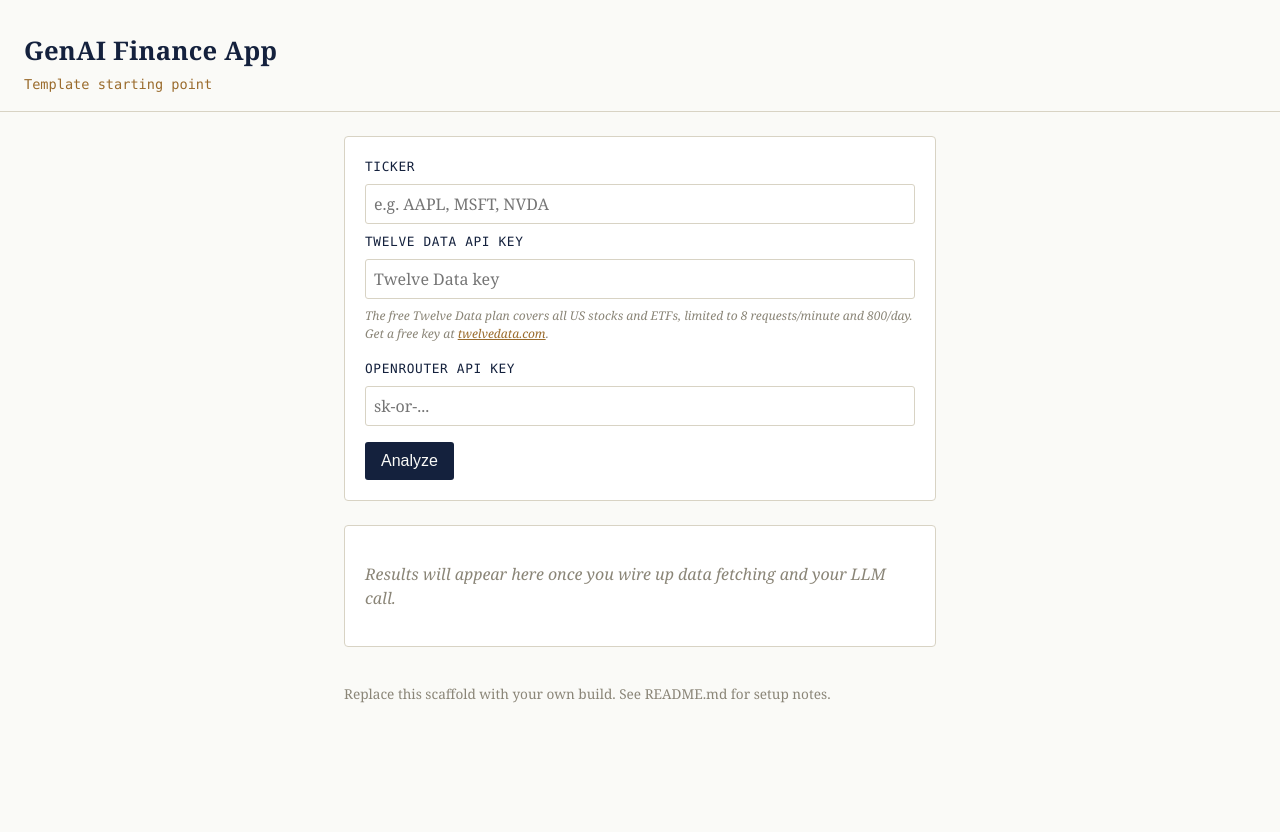
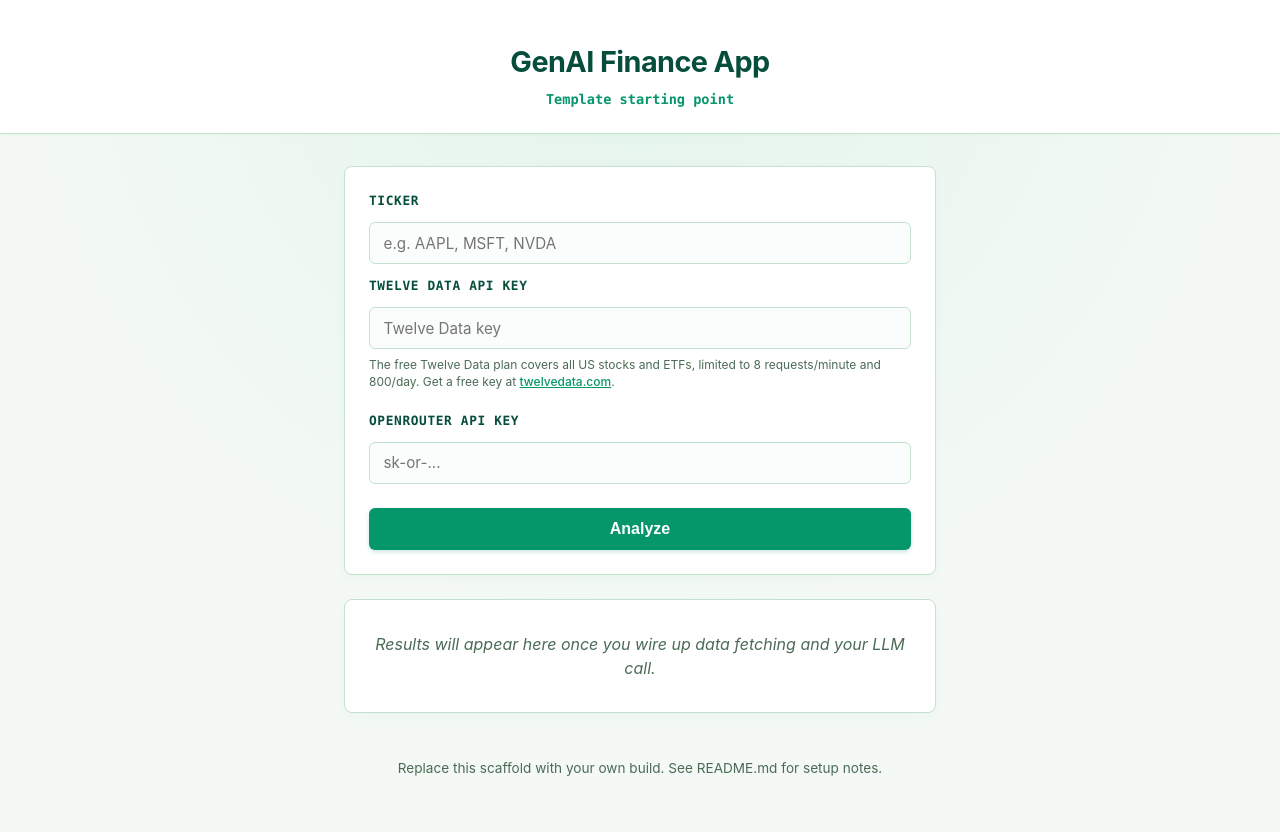
Before and after one commit to h12540871/Custom-App, a website built with Vite: page index.html in a window 1280 px wide. Before the commit the page ends 800 px from the top, so only its background shows below. Built offline with nearby package versions, Linux system fonts and the light colour scheme.

Commit message:
style: modernize theme and typography
Update the color palette to a green-accented theme, switch to a sans-serif font stack for improved readability, and refine component styling with enhanced padding and subtle shadows.

```diff
--- a/style.css
+++ b/style.css
@@ -1,9 +1,14 @@
 :root {
-  --ink: #14213d;
-  --paper: #fafaf7;
-  --line: #d8d3c4;
-  --accent: #9a6b2c;
-  --error: #a6302c;
+  --ink: #0d2818;
+  --paper: #f4f9f5;
+  --panel-bg: #ffffff;
+  --line: #c3e2cd;
+  --accent: #059669;
+  --accent-hover: #047857;
+  --accent-light: #e6f4ea;
+  --text-muted: #4b6b55;
+  --error: #dc2626;
+  --green-glow: rgba(5, 150, 105, 0.15);
 }
 
 * {
@@ -14,104 +19,181 @@ body {
   margin: 0;
   background: var(--paper);
   color: var(--ink);
-  font-family: 'Georgia', 'Iowan Old Style', serif;
+  font-family: -apple-system, BlinkMacSystemFont, 'Segoe UI', Roboto, 'Helvetica Neue', Arial, sans-serif;
   line-height: 1.5;
+  background-image: radial-gradient(circle at 50% 0%, rgba(16, 185, 129, 0.08) 0%, transparent 60%);
+  min-height: 100vh;
 }
 
 .app-header {
-  padding: 2rem 1.5rem 1rem;
+  padding: 2.5rem 1.5rem 1.5rem;
   border-bottom: 1px solid var(--line);
+  background: white;
+  text-align: center;
+  box-shadow: 0 1px 3px rgba(5, 150, 105, 0.05);
 }
 
 .app-header h1 {
   margin: 0;
-  font-size: 1.6rem;
-  letter-spacing: 0.01em;
+  font-size: 1.8rem;
+  letter-spacing: -0.02em;
+  color: #064e3b;
+  font-weight: 700;
 }
 
 .subtitle {
-  margin: 0.25rem 0 0;
-  font-family: 'Menlo', 'Courier New', monospace;
+  margin: 0.35rem 0 0;
+  font-family: 'SFMono-Regular', Consolas, 'Liberation Mono', Menlo, monospace;
   font-size: 0.85rem;
   color: var(--accent);
+  font-weight: 600;
 }
 
 .app-main {
   max-width: 640px;
   margin: 0 auto;
-  padding: 1.5rem;
+  padding: 2rem 1.5rem;
   display: grid;
   gap: 1.5rem;
 }
 
 .panel {
   border: 1px solid var(--line);
-  border-radius: 4px;
-  padding: 1.25rem;
-  background: white;
+  border-radius: 8px;
+  padding: 1.5rem;
+  background: var(--panel-bg);
+  box-shadow: 0 4px 12px rgba(5, 150, 105, 0.04);
+  transition: border-color 0.2s ease, box-shadow 0.2s ease;
+}
+
+.panel:focus-within {
+  border-color: var(--accent);
+  box-shadow: 0 0 0 3px var(--green-glow);
 }
 
 form {
   display: grid;
-  gap: 0.5rem;
+  gap: 0.75rem;
 }
 
 label {
-  font-family: 'Menlo', 'Courier New', monospace;
+  font-family: 'SFMono-Regular', Consolas, 'Liberation Mono', Menlo, monospace;
   font-size: 0.8rem;
   text-transform: uppercase;
   letter-spacing: 0.05em;
-  color: var(--ink);
+  color: #064e3b;
+  font-weight: 600;
 }
 
 input {
-  padding: 0.5rem;
+  padding: 0.65rem 0.85rem;
   border: 1px solid var(--line);
-  border-radius: 3px;
-  font-size: 1rem;
+  border-radius: 6px;
+  font-size: 0.95rem;
   font-family: inherit;
+  background-color: #fafdfb;
+  color: var(--ink);
+  transition: all 0.2s ease;
+}
+
+input:focus {
+  outline: none;
+  border-color: var(--accent);
+  background-color: #ffffff;
+  box-shadow: 0 0 0 3px var(--green-glow);
 }
 
 button {
-  margin-top: 0.5rem;
-  padding: 0.6rem 1rem;
-  background: var(--ink);
-  color: var(--paper);
+  margin-top: 0.75rem;
+  padding: 0.75rem 1.5rem;
+  background: var(--accent);
+  color: #ffffff;
   border: none;
-  border-radius: 3px;
+  border-radius: 6px;
   font-size: 1rem;
+  font-weight: 600;
   cursor: pointer;
-  width: fit-content;
+  width: 100%;
+  transition: background-color 0.2s ease, transform 0.1s ease;
+  box-shadow: 0 2px 4px rgba(5, 150, 105, 0.2);
 }
 
 button:hover {
-  background: var(--accent);
+  background: var(--accent-hover);
+}
+
+button:active {
+  transform: translateY(1px);
 }
 
 .placeholder {
-  color: #8a8577;
+  color: var(--text-muted);
   font-style: italic;
+  text-align: center;
+  margin: 0.5rem 0;
 }
 
 .field-hint {
-  margin: 0 0 0.5rem;
+  margin: -0.25rem 0 0.5rem;
   font-size: 0.75rem;
-  font-style: italic;
-  color: #8a8577;
+  color: var(--text-muted);
+  line-height: 1.4;
 }
 
 .field-hint a {
   color: var(--accent);
+  font-weight: 500;
+  text-decoration: underline;
+}
+
+.field-hint a:hover {
+  color: var(--accent-hover);
 }
 
 .error {
   color: var(--error);
+  background: #fef2f2;
+  border: 1px solid #fecaca;
+  padding: 0.75rem;
+  border-radius: 6px;
+  font-size: 0.9rem;
+  margin: 0;
 }
 
 .app-footer {
   max-width: 640px;
   margin: 0 auto;
-  padding: 0 1.5rem 2rem;
+  padding: 0 1.5rem 2.5rem;
   font-size: 0.85rem;
-  color: #8a8577;
+  color: var(--text-muted);
+  text-align: center;
 }
+
+#results h2 {
+  margin-top: 0;
+  color: #064e3b;
+  font-size: 1.5rem;
+  border-bottom: 2px solid var(--accent-light);
+  padding-bottom: 0.5rem;
+}
+
+#results .price {
+  font-weight: 600;
+  color: var(--accent-hover);
+  font-size: 1.1rem;
+  background: var(--accent-light);
+  padding: 0.5rem 0.75rem;
+  border-radius: 6px;
+  display: inline-block;
+  margin-bottom: 1rem;
+}
+
+#results .note {
+  line-height: 1.6;
+  color: var(--ink);
+  background: #fcfdfe;
+  border-left: 4px solid var(--accent);
+  padding: 0.85rem 1rem;
+  margin: 0;
+  border-radius: 0 6px 6px 0;
+}
```
